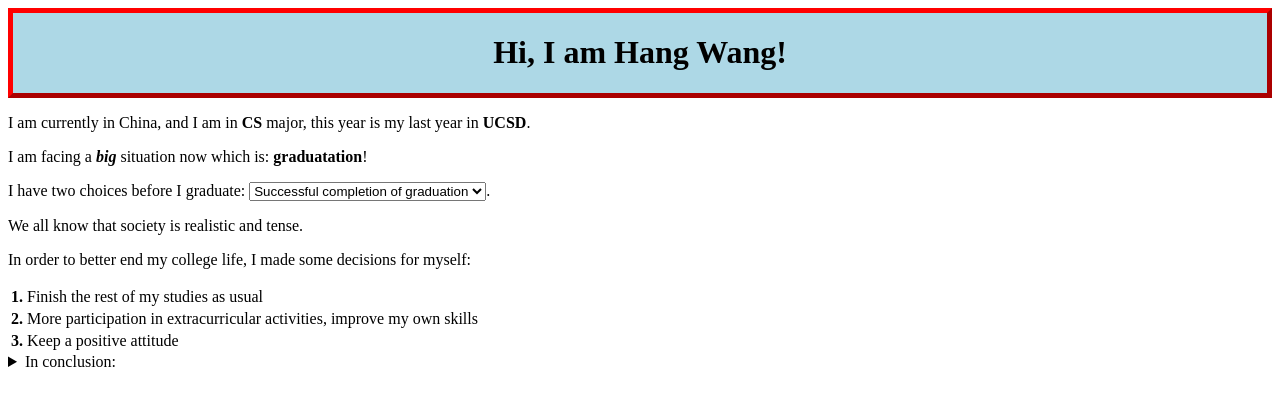
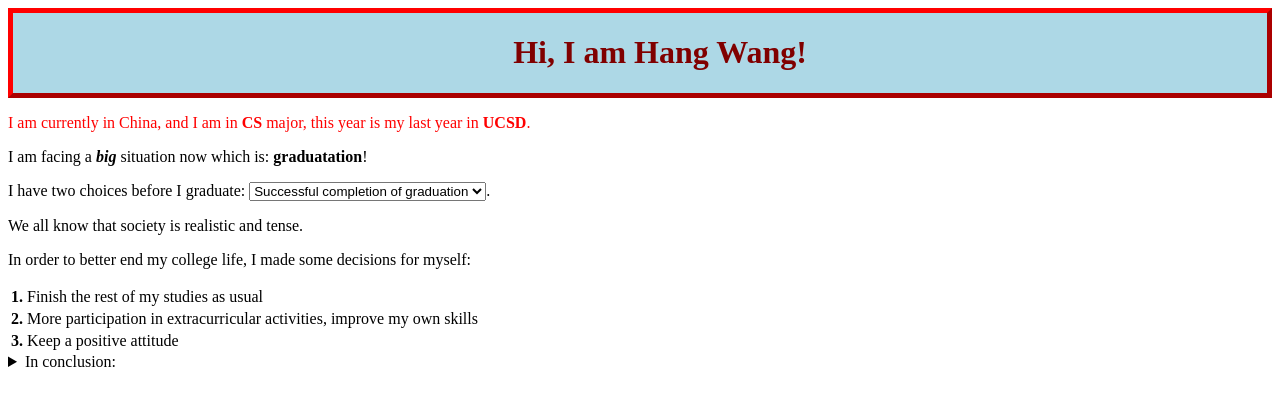
Before and after one commit to ericwang994/wi21-cse110-lab3, a plain HTML site: page index.html in a window 1280 px wide. Drawn offline with Linux system fonts and the light colour scheme.

Commit message:
Update index.html

```diff
--- a/index.html
+++ b/index.html
@@ -10,6 +10,15 @@
     background-color: lightblue;
     text-align: center;
   }
+  <link rel="stylesheet" href="mystyle.css">
+  body {
+    background-color: linen;
+  }
+
+  h1 {
+    color: maroon;
+    margin-left: 40px;
+  }
   </style>
 </head>
 <body>
@@ -17,7 +26,7 @@
 <div class="myDiv">
 <h1>Hi, I am Hang Wang!</h1>
 </div>
-<p>I am currently in China, and I am in <b>CS</b> major, this year is my last year in <b>UCSD</b>.</p>
+<p style="color:red;">I am currently in China, and I am in <b>CS</b> major, this year is my last year in <b>UCSD</b>.</p>
 
 <p>I am facing a <i><strong>big</strong></i> situation now which is: <strong>graduatation</strong>!</p>
 
```
